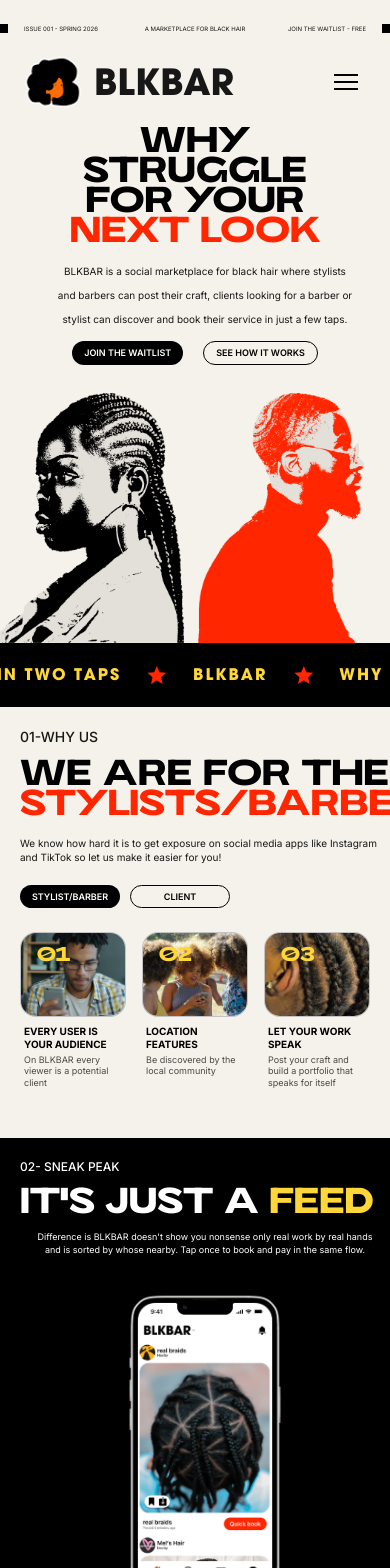
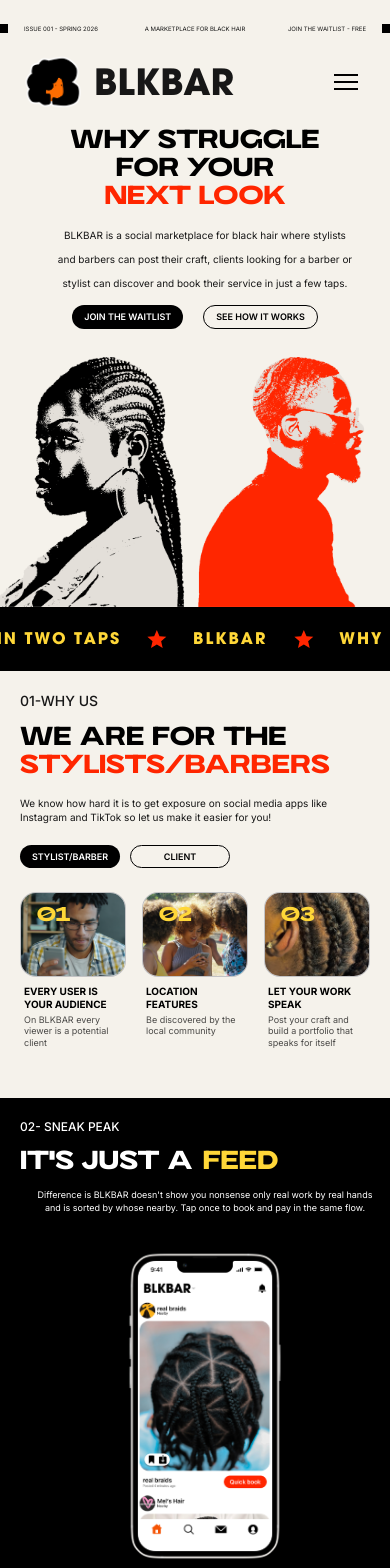
Before and after one commit to jahwz0/NewWait, a Next.js app: page / in a window 390 px wide. Shown: the top 1568 px of the page. Built offline with nearby package versions, Linux system fonts and the light colour scheme.

Commit message:
font changes

```diff
--- a/src/components/Community.jsx
+++ b/src/components/Community.jsx
@@ -55,7 +55,7 @@
 
             {/* Heading */}
             <div className="absolute top-1/2 -translate-y-1/2 left-10 z-10 max-w-[200px] md:max-w-[500px]">
-                <div className="font-soulcraft text-black text-[26px] sm:text-[60px] md:text-[40px] leading-[20px] md:leading-[30px] lg:leading-[30px] sm:tracking-[1px]">
+                <div className="font-soulcraft text-black text-[16px] sm:text-[60px] md:text-[40px] leading-4.5 sm:leading-14 md:leading-7.5 sm:tracking-[1px]">
                     <span className="block">THE COMMUNITY</span>
                     <span>LOVES OUR IDEA</span>
                 </div>
--- a/src/components/Faq.jsx
+++ b/src/components/Faq.jsx
@@ -18,7 +18,7 @@
             {/* Left */}
             <div className="text-black sm:min-w-85">
                 <span className="block font-inter text-[11px] sm:text-[12px] leading-[40px]">04-FAQ</span>
-                <div className="font-soulcraft text-[36px] sm:text-[50px] md:text-[70px] lg:text-[96px] font-[700] leading-[30px] md:leading-[60px] lg:leading-[80px] tracking-[-2%] sm:tracking-[-1.92px] md:tracking-[-1.92px]">
+                <div className="font-soulcraft text-[26px] sm:text-[50px] md:text-[70px] lg:text-[96px] font-[700] leading-7 sm:leading-12 md:leading-15 lg:leading-20 tracking-[-2%] sm:tracking-[-1.92px] md:tracking-[-1.92px]">
                     <span className="block">FREQUENTLY</span>
                     <span className="block">ASKED</span>
                     <span className="block">QUESTIONS</span>
--- a/src/components/Hero.jsx
+++ b/src/components/Hero.jsx
@@ -15,10 +15,10 @@
             {/* Left: text + description + buttons */}
             <div className="flex flex-col items-center md:items-start">
                 <div className="text-center md:text-left max-w-[320px] sm:max-w-[350px] pb-2.5 lg:pb-10">
-                    <span className="block font-soulcraft text-black text-[36px] sm:text-[50px] md:text-[70px] lg:text-[96px] font-[700] leading-[30px] md:leading-[60px] lg:leading-[80px] tracking-[-2%] sm:tracking-[-1.92px] md:tracking-[-1.92px]">
+                    <span className="block font-soulcraft text-black text-[26px] sm:text-[50px] md:text-[70px] lg:text-[96px] font-[700] leading-7 sm:leading-12 md:leading-15 lg:leading-20 tracking-[-2%] sm:tracking-[-1.92px] md:tracking-[-1.92px]">
                         WHY STRUGGLE FOR YOUR</span>
 
-                    <span className="block font-soulcraft text-[#FF2600] text-[36px] sm:text-[50px] md:text-[70px] lg:text-[96px] font-[700] md:leading-[60px]  leading-[30px] lg:leading-[80px] tracking-[-2%] sm:tracking-[-1.92px] md:tracking-[-1.92px]">
+                    <span className="block font-soulcraft text-[#FF2600] text-[26px] sm:text-[50px] md:text-[70px] lg:text-[96px] font-[700] leading-7 sm:leading-12 md:leading-15 lg:leading-20 tracking-[-2%] sm:tracking-[-1.92px] md:tracking-[-1.92px]">
                         NEXT LOOK</span>
 
                     {/* <span className=" font-soulcraft text-[#F5C518] text-[90px] font-[700] leading-[95px]">?</span> */}
--- a/src/components/More.jsx
+++ b/src/components/More.jsx
@@ -2,7 +2,7 @@
     return(
         <div className="bg-[#FF2600] p-8 sm:p-16 md:p-[50px] lg:p-[100px] border-2 border-black flex flex-col xl:flex-row items-start xl:items-center gap-6">
             <div className="text-white flex-1">
-                <p className="text-[40px] sm:text-[64px] md:text-[96px] font-soulcraft leading-[84%] tracking-[-2px] sm:tracking-[-4px]">MORE QUESTIONS?</p>
+                <p className="text-[28px] sm:text-[64px] md:text-[96px] font-soulcraft leading-[84%] tracking-[-2px] sm:tracking-[-4px]">MORE QUESTIONS?</p>
                 <p className="text-[11px] sm:text-[12px] leading-[145%] mt-1">Dont worry just ask</p>
             </div>
             <div className="shrink-0">
--- a/src/components/Sneak.jsx
+++ b/src/components/Sneak.jsx
@@ -23,7 +23,7 @@
                 <div className="font-inter font-[500] text-[12px] leading-[145%] pb-[13px]">
                     <span className="text-white">02- SNEAK PEAK</span>
                 </div>
-                <div className="font-soulcraft flex flex-row items-center gap-4 text-[36px] sm:text-[50px] md:text-[70px] lg:text-[96px] font-[700] leading-[30px] md:leading-[60px] lg:leading-[80px] tracking-[-2%] sm:tracking-[-1.92px] md:tracking-[-1.92px] ">
+                <div className="font-soulcraft flex flex-row items-center gap-4 text-[26px] sm:text-[50px] md:text-[70px] lg:text-[96px] font-[700] leading-7 sm:leading-12 md:leading-15 lg:leading-20 tracking-[-2%] sm:tracking-[-1.92px] md:tracking-[-1.92px] ">
                     <span className="text-white">IT'S JUST A</span>
                     <div className="flex flex-row gap-2">
                     <span className="text-[#FFD738] ml-[-6px]">FEED</span>
--- a/src/components/Waitlist.jsx
+++ b/src/components/Waitlist.jsx
@@ -138,7 +138,7 @@
                 {/* Left: heading + benefits */}
                 <div className="flex flex-col flex-1">
                     <span className="font-inter font-[500] text-[12px] leading-[145%] pb-[13px]">03-WAITLIST</span>
-                    <div className="font-soulcraft font-[700] text-[36px] sm:text-[50px] md:text-[70px] lg:text-[96px] font-[700] leading-[30px] md:leading-[60px] lg:leading-[80px] tracking-[-2%] sm:tracking-[-1.92px] md:tracking-[-1.92px] ">
+                    <div className="font-soulcraft font-[700] text-[26px] sm:text-[50px] md:text-[70px] lg:text-[96px] leading-7 sm:leading-12 md:leading-15 lg:leading-20 tracking-[-2%] sm:tracking-[-1.92px] md:tracking-[-1.92px] ">
                         <span className="block">JOIN THE</span>
                         <span className="block"><span className="text-[#FF2600]">BLKBAR</span> SQUAD</span>
                     </div>
--- a/src/components/Why.jsx
+++ b/src/components/Why.jsx
@@ -32,14 +32,14 @@
     return(
         <div id="why" className="mt-[20px] sm:mt-[85px] ml-[20px]">
 
-            <div className="text-left sm:max-w-[320px] md:max-w-[650px] sm:pb-6">
+            <div className="text-left sm:max-w-[320px] md:max-w-[650px] sm:pb-6 pr-[20px] sm:pr-0">
                 <span className="block font-inter font-[500] text-[14px] leading-[145%] pb-[13px]">01-WHY US</span>
-                <span className="block font-soulcraft text-black text-[36px] sm:text-[50px] md:text-[70px] lg:text-[96px] font-[700] leading-[30px] md:leading-[60px] lg:leading-[80px] tracking-[-2%] sm:tracking-[-1.92px] md:tracking-[-1.92px]">
+                <span className="block font-soulcraft text-black text-[26px] sm:text-[50px] md:text-[70px] lg:text-[96px] font-[700] leading-7 sm:leading-12 md:leading-15 lg:leading-20 tracking-[-2%] sm:tracking-[-1.92px] md:tracking-[-1.92px]">
     WE ARE FOR THE</span>
 
                 {/* Animated heading — slides up out, then new text slides up in */}
                 <span
-                    className="block font-soulcraft text-[#FF2600] text-[36px] sm:text-[50px] md:text-[70px] lg:text-[96px] font-[700] leading-[30px] md:leading-[60px] lg:leading-[80px] tracking-[-2%] sm:tracking-[-1.92px] md:tracking-[-1.92px]"
+                    className="block font-soulcraft text-[#FF2600] text-[26px] sm:text-[50px] md:text-[70px] lg:text-[96px] font-[700] leading-7 sm:leading-12 md:leading-15 lg:leading-20 tracking-[-2%] sm:tracking-[-1.92px] md:tracking-[-1.92px]"
                     style={{ animation: leaving ? 'slideUpOut 0.35s ease forwards' : 'slideUpIn 0.4s ease forwards' }}
                 >
                     {isStylist ? "STYLISTS/BARBERS" : "CLIENTS"}
```
